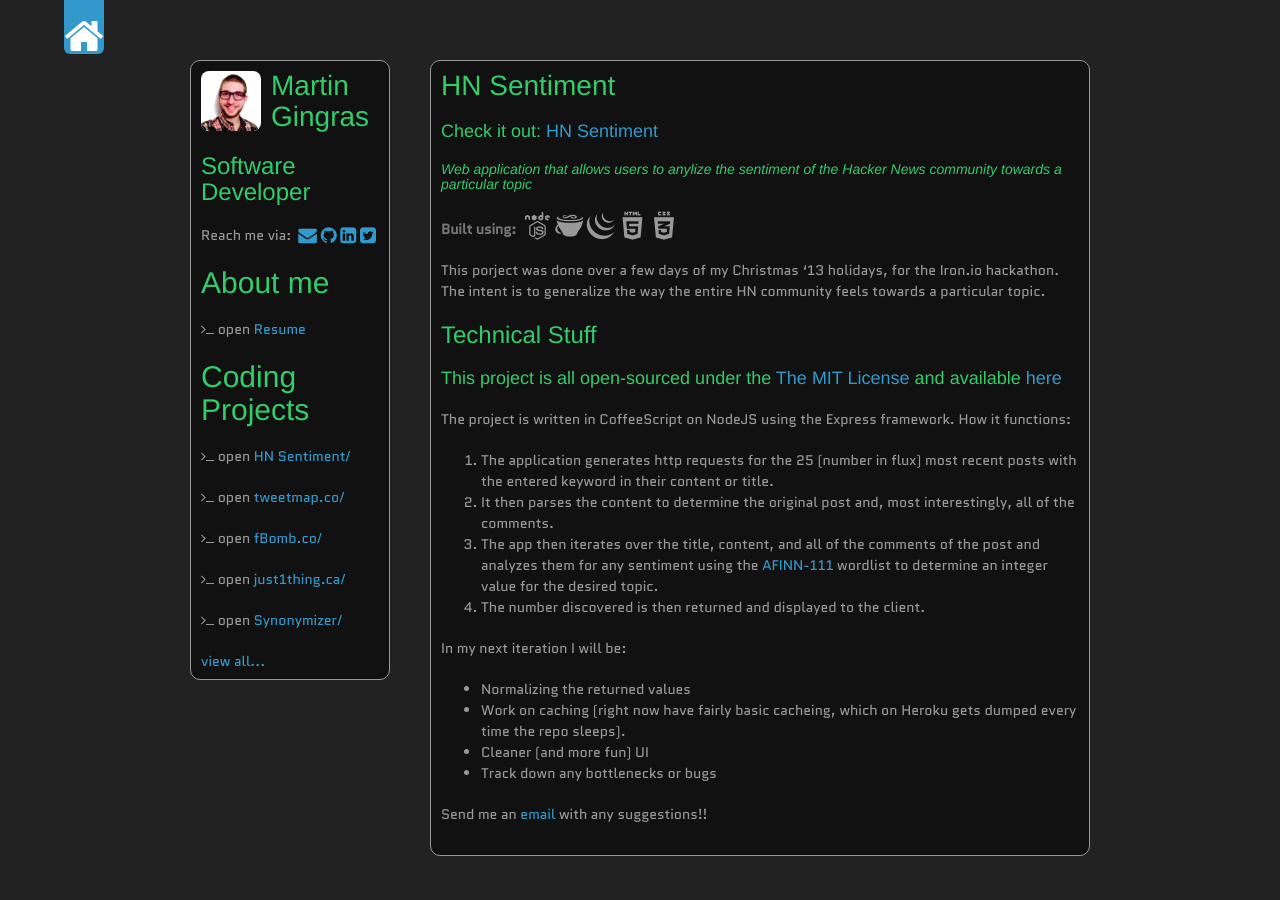
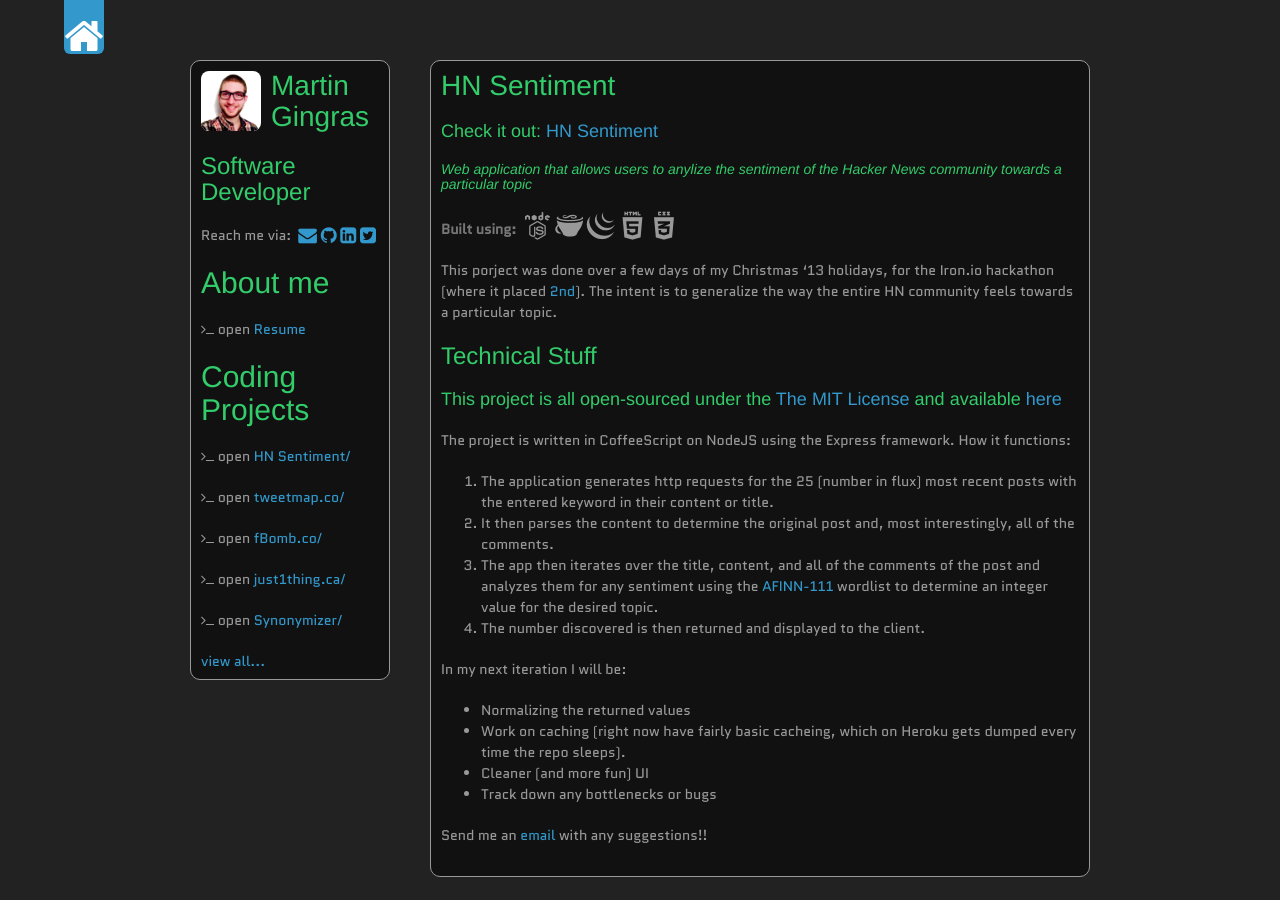
Before and after one commit to mgingras/The-old-mgingras.ca, a Jekyll site: the page built from _posts/2013-12-31-HNSentiment.md, in a window 1280 px wide. Built offline with Jekyll 4.4.1, drawn with Linux system fonts in a browser that asks for light colours; some web fonts are replaced; Markdown is read by kramdown in place of the engine named in the settings; comment, search, counter and statistics services are not loaded.

Commit message:
iron.io hackathon

```diff
--- a/_posts/2013-12-31-HNSentiment.md
+++ b/_posts/2013-12-31-HNSentiment.md
@@ -9,7 +9,7 @@
 
 <p><strong>Built using:</strong>&nbsp;&nbsp;<span title="node.js" class="pict-prog-nodejs01 icon-2x"> </span>&nbsp;<span title="CoffeeScript" class="pict-prog-coffeescr icon-2x"> </span>&nbsp;<span title="JQuery" class="pict-prog-jquery icon-2x"> </span>&nbsp;<span title="HTML5" class="pict-html5-01 icon-2x"> </span>&nbsp;<span title="CSS3" class="pict-css3-01 icon-2x"> </span></p>
 
-This porject was done over a few days of my Christmas '13 holidays, for the Iron.io hackathon. The intent is to generalize the way the entire HN community feels towards a particular topic.
+This porject was done over a few days of my Christmas '13 holidays, for the Iron.io hackathon (where it placed [2nd](http://blog.iron.io/2014/01/holiday-hack-winners.html)). The intent is to generalize the way the entire HN community feels towards a particular topic.
 
 
 <!-- abridge -->
```
